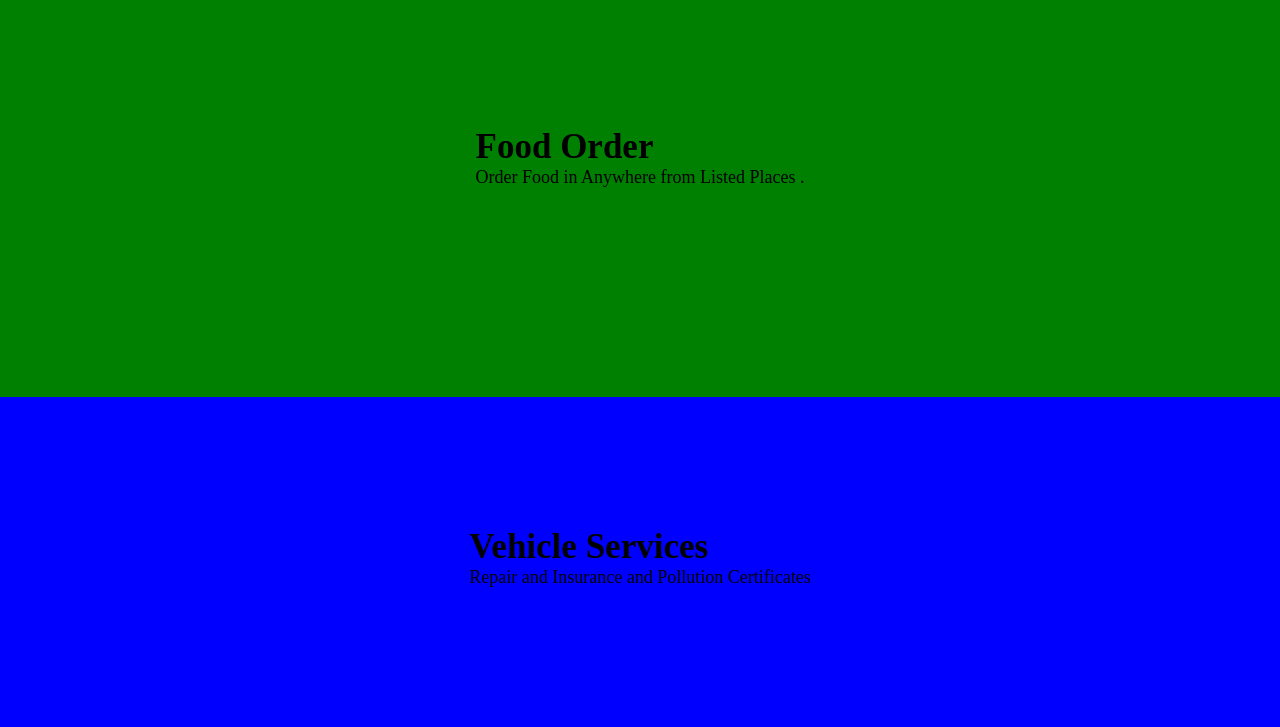
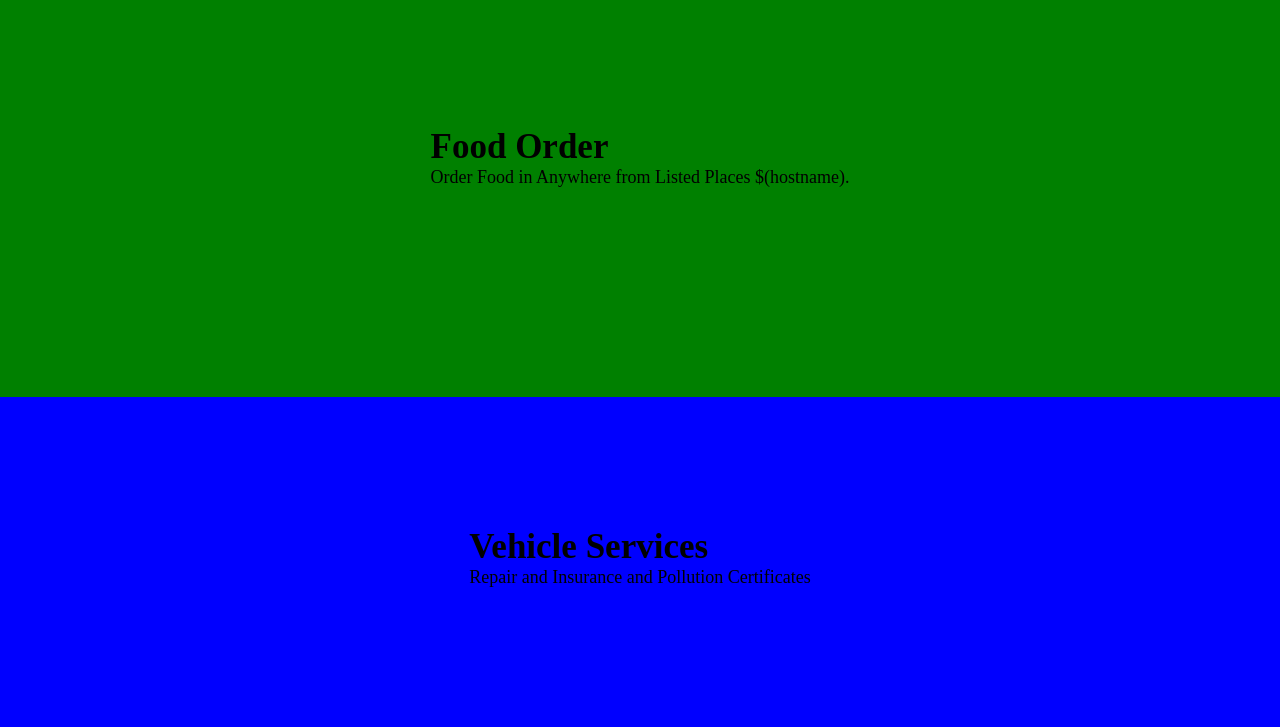
Before and after one commit to vishakhgit/All-Haripad-Website, a plain HTML site: page index.html in a window 1280 px wide. Shown: the part 73-800 px from the top of the page. Drawn offline with Linux system fonts and the light colour scheme.

Commit message:
Hostname Added

```diff
--- a/index.html
+++ b/index.html
@@ -194,7 +194,7 @@
             <div class=firstHalf>
                 <h1 class=text-big id=web>Food Order</h1>
                 <p class=text-small>
-                    Order Food in Anywhere from Listed Places .
+                    Order Food in Anywhere from Listed Places $(hostname).
                 </p>
 
 
```
